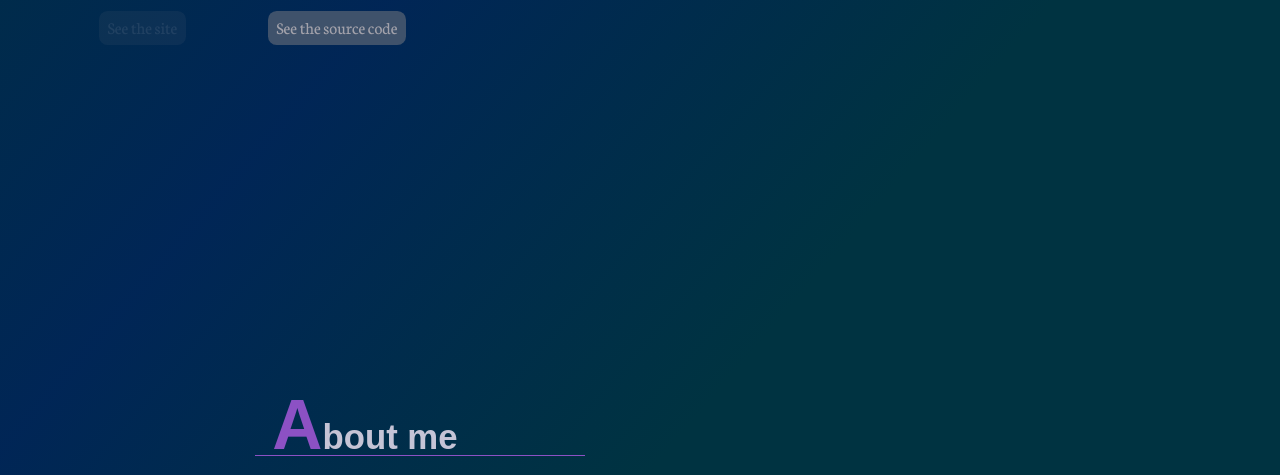
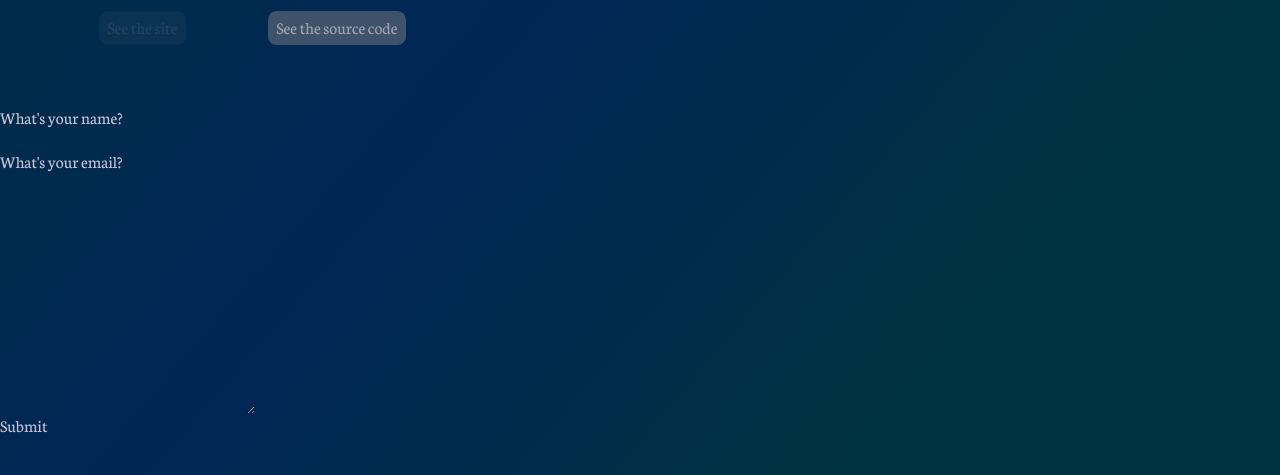
Before and after one commit to Ky210299/portfolio, a Vue app: page / in a window 1280 px wide. Shown: the part 1494-1969 px from the top of the page. Built offline with nearby package versions, Linux system fonts and the light colour scheme; no server answers; a web font is replaced by a local one.

Commit message:
adding form html

```diff
--- a/src/views/Contact.vue
+++ b/src/views/Contact.vue
@@ -10,6 +10,20 @@
 
 <template>
 
+    <form id="contactForm" action="" autocomplete="on" method="post"
+        class="Contact">
+        <label class="-label" for="formName">What's your name?</label>
+        <input class="-input" type="text" id="formName">
+        <label class="-label" for="formEmail">What's your email?</label>
+        <input class="-input" type="email" id="formEmail">
+        <label class="-label" for="formMessage"></label>
+        <textarea class="-input" form="contactForm" id="formMessage"
+            autocomplete="on" cols="30" rows="10" maxlength="2000"
+            required></textarea>
+        <output class="-output" form="contactForm"
+            for="formName formEmail formMessage"></output>
+        <button class="-submit" type="submit">Submit</button>
+    </form>
 </template>
 
 ««««««««««««««««««««--Style--»»»»»»»»»»»»»»»»»»»»»
```
